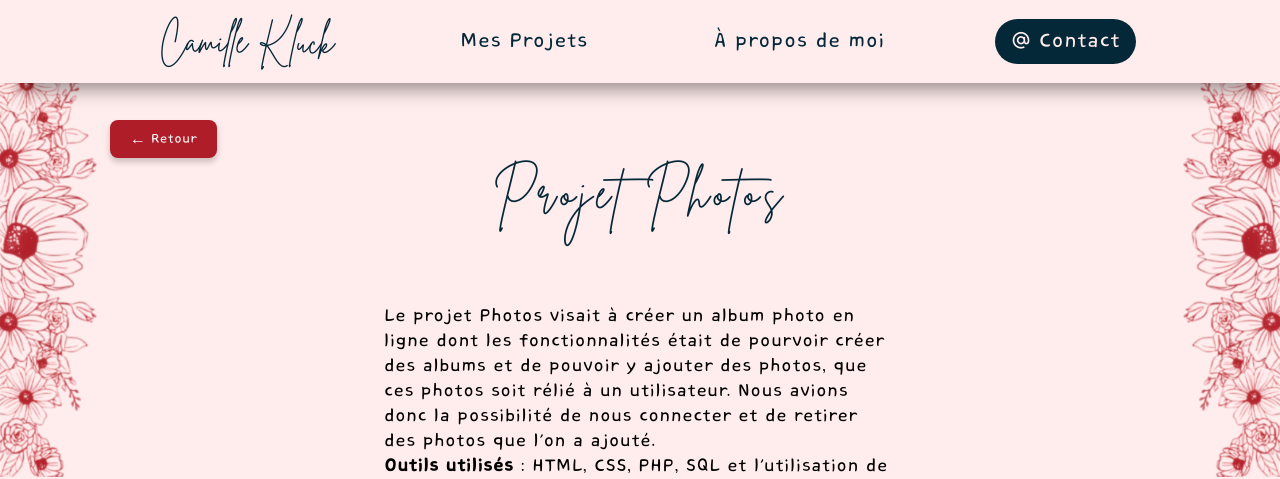
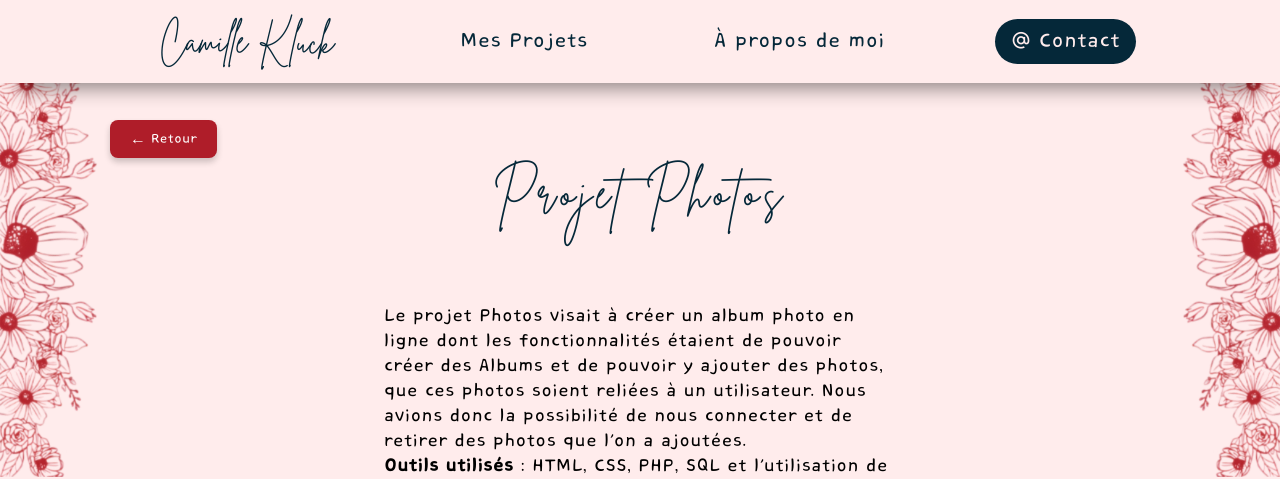
Before and after one commit to camilleklu/portfolio, a plain HTML site: page photo.html in a window 1280 px wide. Shown: the top 479 px of the page. Drawn offline with nearby package versions, Linux system fonts and the light colour scheme.

Commit message:
Actualisation du portfolio

```diff
--- a/photo.html
+++ b/photo.html
@@ -44,9 +44,9 @@
 
         <h1>Projet Photos</h1>
 
-        <p>Le projet Photos visait à créer un album photo en ligne dont les fonctionnalités était de pourvoir créer des
-            albums et de pouvoir y ajouter des photos, que ces photos soit rélié à un utilisateur.
-            Nous avions donc la possibilité de nous connecter et de retirer des photos que l'on a ajouté.
+        <p>Le projet Photos visait à créer un album photo en ligne dont les fonctionnalités étaient de pouvoir créer des
+            Albums et de pouvoir y ajouter des photos, que ces photos soient reliées à un utilisateur.
+            Nous avions donc la possibilité de nous connecter et de retirer des photos que l'on a ajoutées.
         </p>
         <p><strong>Outils utilisés</strong> : HTML, CSS, PHP, SQL et l'utilisation de Laravel</p>
 
```
